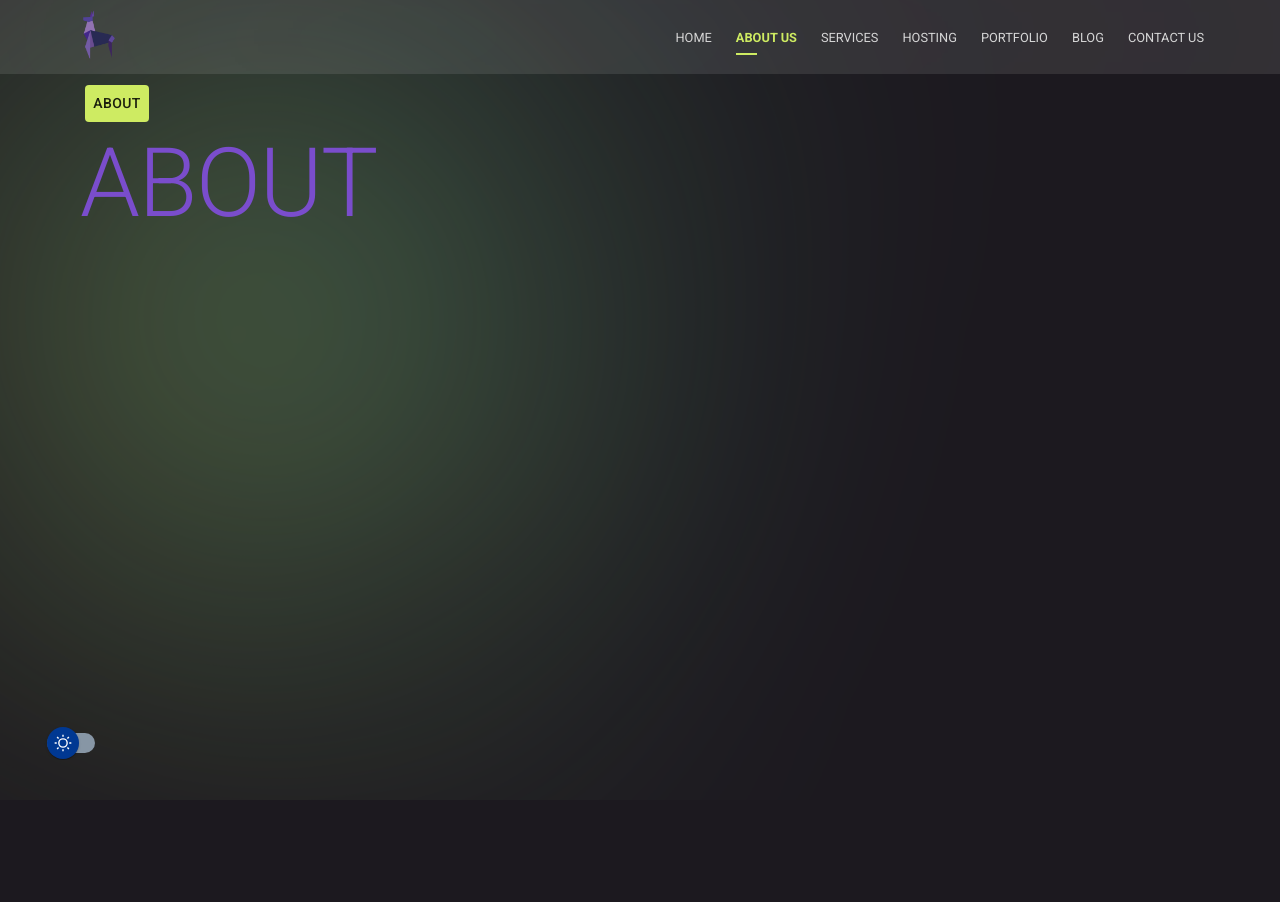
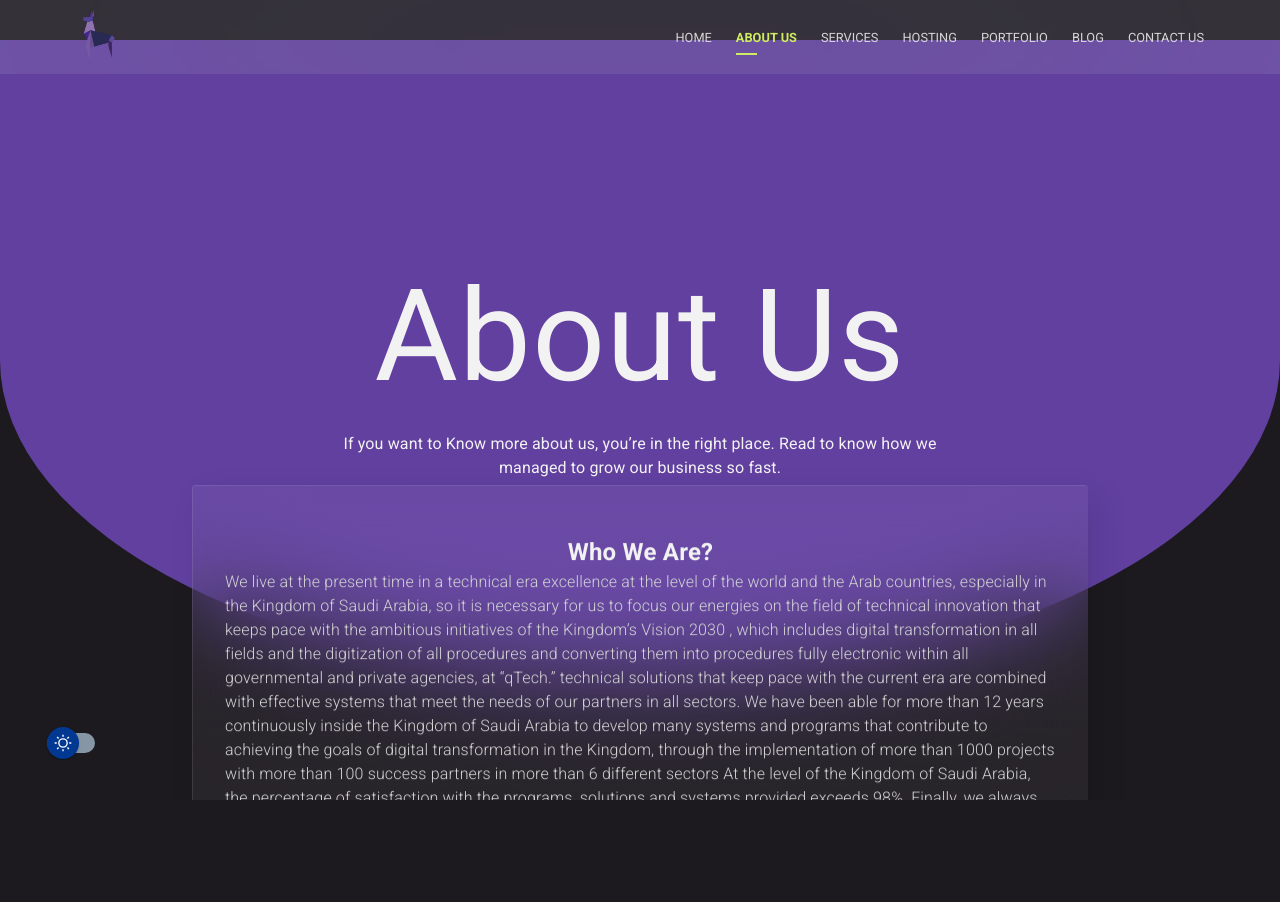
Before and after one commit to ziaddalii/eko, a React (Create React App) app: page /eko/about in a window 1280 px wide. Shown: the top 902 px of the page. Built offline with nearby package versions, Linux system fonts and the light colour scheme.

Commit message:
made an about page and added some parallax effect in it

```diff
--- a/src/components/About.js
+++ /dev/null
@@ -1,23 +0,0 @@
-import { Box, Typography, useTheme } from '@mui/material'
-import React from 'react'
-import { BlueButton, GradientBoxLeft } from '../contexts/ThemeContext'
-
-function About() {
-    const theme = useTheme()
-    return (
-    <Box sx={{
-        position:"relative",
-        backgroundColor: `${theme.palette.backgroundColor.main}`,
-        minHeight:"100vh",
-    }}
-    p={10}>
-        <GradientBoxLeft></GradientBoxLeft>
-        <Box sx={{position:"relative",zIndex:"1"}}>
-        <BlueButton>ABOUT</BlueButton>
-        <Typography variant='h1' color={theme.palette.contrastColor.main}>ABOUT</Typography>
-        </Box>
-    </Box>
-  )
-}
-
-export default About
--- a/src/components/App.js
+++ b/src/components/App.js
@@ -2,9 +2,6 @@ import React from 'react'
 import ThemeModeContext from '../contexts/ThemeContext'
 import Pages from './Pages'
 import "../styles/app.css"
-import { BrowserRouter, Route, Routes } from 'react-router-dom'
-import About from './About'
-
 function App() {
   return (
     <ThemeModeContext>
--- a/src/components/Footer.js
+++ b/src/components/Footer.js
@@ -55,7 +55,7 @@ function Footer() {
                     </Grid>
                 </Grid>
                 <Grid container item md={4} sm={6} xs={12}>
-                    <Typography component='p' fontWeight={"bold"} fontSize={"24px"}>Services</Typography>
+                    <Typography component='p' fontWeight={"bold"} fontSize={"24px"}>Contact</Typography>
                     <Grid container item marginTop={"1rem"} xs={12} alignItems={"center"}>
                         <EmailIcon fontSize='small' sx={{
                         color:theme.palette.text.primary,
--- a/src/components/Pages.js
+++ b/src/components/Pages.js
@@ -6,7 +6,7 @@ import styled from '@emotion/styled';
 import { GradientBoxRight, darkTheme, lightTheme, useThemeMode } from '../contexts/ThemeContext'
 import Navbar from './navbar/Navbar';
 import { BrowserRouter, Route, Routes } from 'react-router-dom';
-import About from './About';
+import About from './about/About';
 import Footer from './Footer';
 
 const MaterialUISwitch = styled(Switch)(({ theme }) => ({
--- /dev/null
+++ b/src/components/about/About.js
@@ -0,0 +1,18 @@
+import { Box, Typography, useTheme } from '@mui/material'
+import React from 'react'
+import { BlueButton, GradientBoxLeft, SectionBox } from '../../contexts/ThemeContext'
+import AboutHero from './AboutHero'
+import Footer from '../Footer';
+
+function About() {
+    const theme = useTheme()
+    return (
+        <SectionBox sx={{position:"relative", backgroundColor: `${theme.palette.backgroundColor.main}`}}>
+            <Box sx={{height:"100vh", overflowY:"scroll", overflowX:"hidden", perspective:"10px"}}>
+                <AboutHero/>
+            </Box>
+        </SectionBox>
+  )
+}
+
+export default About
--- /dev/null
+++ b/src/components/about/AboutHero.js
@@ -0,0 +1,29 @@
+import { Box, Typography, useTheme } from '@mui/material'
+import React from 'react'
+import WhoWeAre from './WhoWeAre'
+function AboutHero() {
+    const theme = useTheme()
+  return (
+    <Box position={"relative"} sx={{transformStyle:"preserve-3d", zIndex:"-1", height:"90%"}}>
+        <Box sx={{
+            backgroundColor:theme.palette.contrastColor.dark,
+            height:"80vh",
+            borderRadius:"0 0 50% 50%",
+            transform:"translateZ(-10px) scale(2)",
+            zIndex:"-1",
+        }}></Box>
+        <Box position={"absolute"} sx={{
+            top:"50%",
+            left:"50%",
+            transform:"translate(-50%, -50%)",
+        }}>
+            <Typography component={"h2"} fontSize={"128px"} textAlign={"center"}>About Us</Typography>
+            <Typography component={"p"} textAlign={"center"}>If you want to Know more about us, you’re in the right place. Read to know how we managed to grow our business so fast.</Typography>
+        </Box>
+        <WhoWeAre/>
+
+    </Box>
+  )
+}
+
+export default AboutHero
--- /dev/null
+++ b/src/components/about/WhoWeAre.js
@@ -0,0 +1,35 @@
+import { Box, Button, Grid, Paper, Typography, styled, useTheme } from '@mui/material'
+import React from 'react'
+import Development from "../../images/services/development.png"
+
+
+function WhoWeAre() {
+    const theme = useTheme()
+
+  return (
+    <Paper elevation={1} sx={{
+        width:"70%",
+        margin:"auto",
+        backgroundColor:"transparent",
+        backdropFilter:"blur(50px)",
+        padding:"2rem",
+        transition:".2s",
+        borderLeft:"solid 1px rgba(255,255,255,.1)",
+        borderTop:"solid 1px rgba(255,255,255,.1)",
+        boxShadow: "10px 10px 32px 0px rgba(0,0,0,0.1)",
+        webkitBoxShadow: "10px 10px 32px 0px rgba(0,0,0,0.1)",
+        mozBoxShadow: "10px 10px 32px 0px rgba(0,0,0,0.1)",
+        transform:"translateZ(-5px) scale(1.5)",
+        zIndex:"-1",
+    }}>
+        <Typography component={"p"} fontSize={"1.5rem"} fontWeight={"bold"} textAlign={"center"} marginTop={"1rem"}>Who We Are?</Typography>
+        <Typography component={"p"} fontWeight={"light"} color={theme.palette.text.secondary}>We live at the present time in a technical era excellence at the level of the world and the Arab countries, especially in the Kingdom of Saudi Arabia, so it is necessary for us to focus our energies on the field of technical innovation that keeps pace with the ambitious initiatives of the Kingdom’s Vision 2030 , which includes digital transformation in all fields and the digitization of all procedures and converting them into procedures fully electronic within all governmental and private agencies,
+        at “qTech.” technical solutions that keep pace with the current era are combined with effective systems that meet the needs of our partners in all sectors.
+        We have been able for more than 12 years continuously inside the Kingdom of Saudi Arabia to develop many systems and programs that contribute to achieving the goals of digital transformation in the Kingdom, through the implementation of more than 1000 projects with more than 100 success partners in more than 6 different sectors At the level of the Kingdom of Saudi Arabia, the percentage of satisfaction with the programs, solutions and systems provided exceeds 98%.
+        Finally, we always strive to help our customers achieve leadership, prosperity and effectiveness in achieving the new vision in a way that meets the aspirations of the Kingdom of Saudi Arabia.</Typography>
+        <Button variant={"contained"} sx={{marginTop:".5rem",}}>More</Button>
+    </Paper>
+  )
+}
+
+export default WhoWeAre
--- a/src/components/home/Feedbacks.js
+++ b/src/components/home/Feedbacks.js
@@ -1,6 +1,6 @@
 import { Box, Grid, Typography, useTheme } from '@mui/material'
 import React, { useState, useEffect } from 'react'
-import { SectionBox, SectionContentBox, SectionTitle } from '../../contexts/ThemeContext'
+import { GradientBoxLeft, SectionBox, SectionContentBox, SectionTitle } from '../../contexts/ThemeContext'
 import User from "../../images/Feedbacks/user.png"
 import Stars from "../../images/Feedbacks/stars.png"
 import "../../styles/feedbacks.css"
@@ -37,6 +37,21 @@ function Feedbacks() {
 
   return (
     <SectionBox>
+        <GradientBoxLeft></GradientBoxLeft>
+        <Box sx={{
+            position:"absolute",
+            top:"50%",
+            left:"50%",
+            transform:"translate(-50% , -50%)",
+            backgroundImage: `linear-gradient(45deg, ${theme.palette.primary.main} 30%, ${theme.palette.secondary.main} 90%)`,
+            height: "30vw",
+            width: "30vw",
+            minHeight: "200px",
+            minWidth:"200px",
+            borderRadius:"50%",
+            filter: "blur(200px)",
+        }}></Box>
+
         <SectionContentBox>
             <Grid container data-aos="fade-right" alignItems={"center"} justifyContent={"space-between"} paddingBottom={"2rem"}>
                 <Grid item>
--- a/src/components/home/Home.js
+++ b/src/components/home/Home.js
@@ -9,6 +9,7 @@ import Feedbacks from './Feedbacks'
 import Pricing from './Pricing'
 import OurStatistics from './OurStatistics'
 import ContactUs from './ContactUs'
+import Footer from '../Footer';
 
 
 function Home() {
--- a/src/contexts/ThemeContext.js
+++ b/src/contexts/ThemeContext.js
@@ -105,9 +105,7 @@ export const lightTheme = createTheme({
       '50%': { transform: 'rotate(20deg)', top:"150px" },
     },
   }));
-  // borderRadius:"15px",
-  // borderTop:"1px solid rgba(255, 255, 255, 0.5)",
-  // borderLeft:"1px solid rgba(255, 255, 255, 0.5)",
+
   export const GradientBoxRight = styled(Box)(({theme}) => ({
     position:"absolute",
     backgroundImage: `linear-gradient(45deg, ${theme.palette.primary.main} 30%, ${theme.palette.secondary.main} 90%)`,
```
